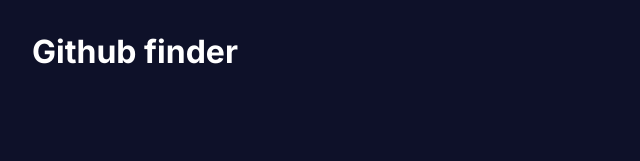
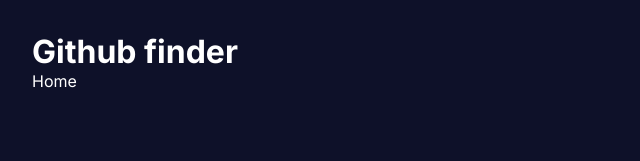
Before and after one commit to lltelles/github_finder, a React (Vite) app: page / in a window 1280 px wide. Shown: the top 161 px of the page, without its empty margins (0-640 px from the left). Built offline with nearby package versions, Linux system fonts and the light colour scheme.

Commit message:
added home component

```diff
--- a/src/App.tsx
+++ b/src/App.tsx
@@ -1,7 +1,10 @@
+import { Outlet } from "react-router-dom";
+
 function App() {
   return (
     <div className="App">
       <h1>Github finder</h1>
+      <Outlet />
     </div>
   );
 }
--- a/src/main.tsx
+++ b/src/main.tsx
@@ -1,10 +1,28 @@
-import React from 'react'
-import ReactDOM from 'react-dom/client'
-import App from './App.tsx'
-import './index.css'
+import React from "react";
+import ReactDOM from "react-dom/client";
+import App from "./App.tsx";
+import "./index.css";
 
-ReactDOM.createRoot(document.getElementById('root')!).render(
+import { createBrowserRouter, RouterProvider } from "react-router-dom";
+
+// Pages
+import Home from "./routes/Home.tsx";
+
+const router = createBrowserRouter([
+  {
+    path: "/",
+    element: <App />,
+    children: [
+      {
+        path: "/",
+        element: <Home />,
+      },
+    ],
+  },
+]);
+
+ReactDOM.createRoot(document.getElementById("root")!).render(
   <React.StrictMode>
-    <App />
-  </React.StrictMode>,
-)
+    <RouterProvider router={router} />
+  </React.StrictMode>
+);
--- /dev/null
+++ b/src/routes/Home.tsx
@@ -0,0 +1,7 @@
+import React from "react";
+
+const Home = () => {
+  return <div>Home</div>;
+};
+
+export default Home;
```
